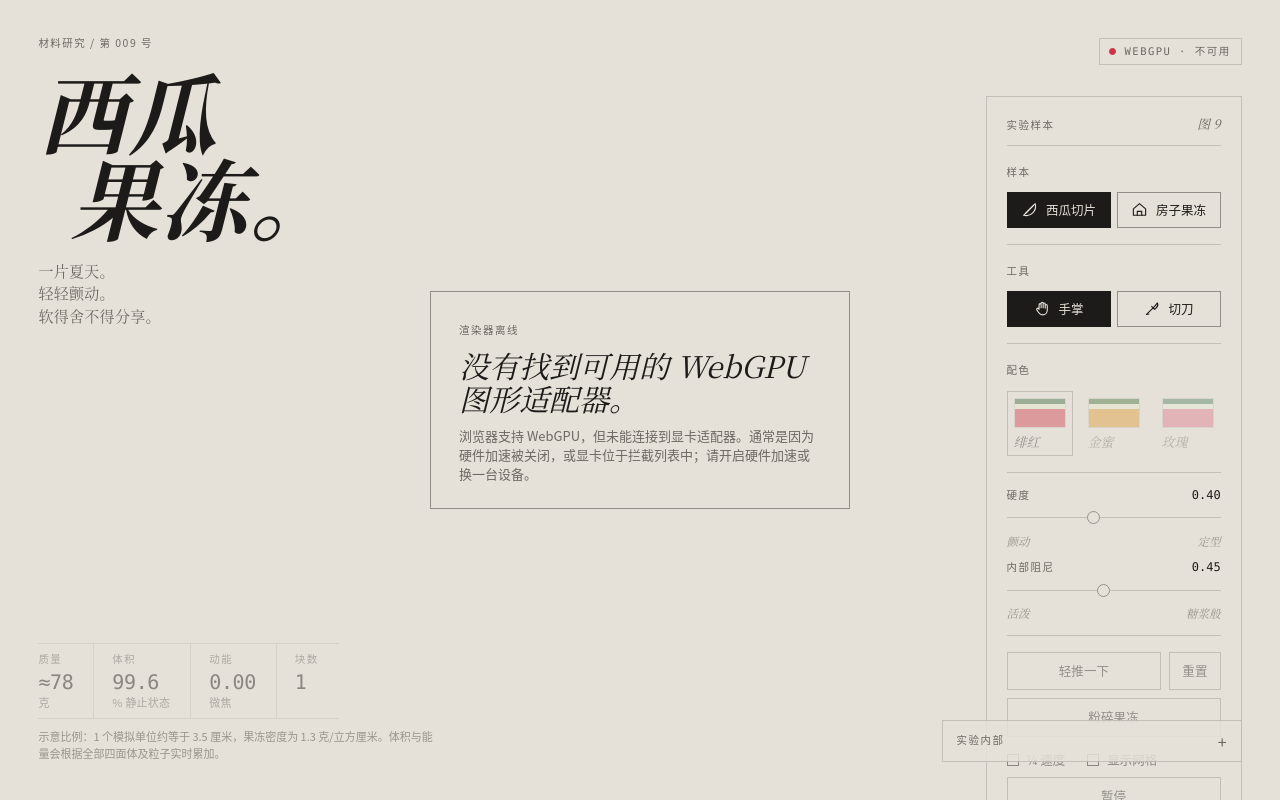
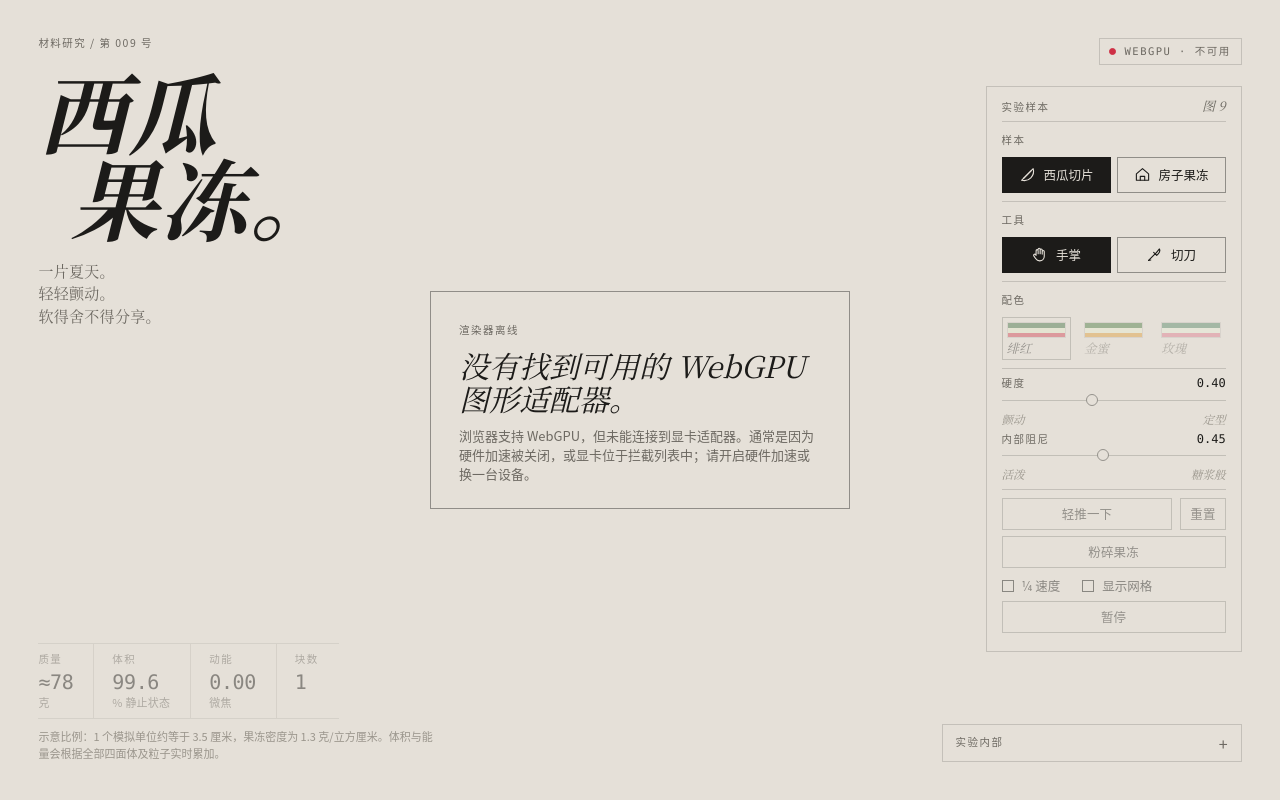
Before and after one commit to VanemKrAu/melon-jelly-zh, a plain HTML site: page index.html in a window 1280 px wide. Drawn offline with Linux system fonts and the light colour scheme.

Commit message:
fix: 修复「实验内部」说明框遮挡控制面板按钮
- 右侧面板与说明框合并为一个固定列 (.rail)：面板超高时在自身盒内滚动，不再压住下方按钮（符合上游原始规格 panel must scroll inside its own box and never overlap the notes）
- 面板加细滚动条样式，滚动条不再挤占内容宽度
- 新增矮屏紧凑档（<=960px / <=700px 高）并收紧基础间距，1366x768 等常见视口可一屏放下全部控件
- 窄屏堆叠布局下 .rail 用 display:contents 退回原网格排布，并修正面板被 grid 压成 40px 的 min-height 问题

```diff
--- a/index.html
+++ b/index.html
@@ -36,6 +36,7 @@
 
   <div class="status" id="status" data-state="live" role="status" aria-live="polite"><span class="dot" aria-hidden="true"></span><span id="statusText">WEBGPU · 实时</span></div>
 
+  <div class="rail">
   <aside class="panel" aria-label="样本控制面板">
     <header><span class="label">实验样本</span><span>图 9</span></header>
     <div class="group">
@@ -107,6 +108,7 @@
       <p>WGSL 着色器会先渲染地板、西瓜籽和气泡，再绘制西瓜背面来估计每条视线穿过果冻的距离。正面会根据该厚度折射后方景物，并以比尔–朗伯吸收计算颜色；浅色层还会加入乳白散射，薄边产生背光泛红，菲涅耳反射与 GGX 高光共同构成工作室质感。地面会得到染上果冻颜色的柔和主阴影，以及由俯视高度图生成的接触遮挡。</p>
     </div>
   </details>
+  </div>
 
   <script type="module" src="./game.js"></script>
 </body>
--- a/styles.css
+++ b/styles.css
@@ -66,8 +66,19 @@
   @keyframes breathe { 50% { opacity: .35; } }
 
   /* ── specimen panel ── */
-  .panel { position: fixed; right: var(--gutter); top: calc(var(--gutter) + 58px); width: 256px;
+  /* ── right rail ──
+     The specimen panel and the notes box live in one fixed column: the panel
+     takes the height it needs and the notes stay pinned to the bottom, so a
+     tall panel (or a short viewport) can never slide underneath the notes. */
+  .rail { position: fixed; right: var(--gutter); top: calc(var(--gutter) + 58px); bottom: var(--gutter);
+    width: 300px; display: flex; flex-direction: column; align-items: flex-end; gap: 12px; pointer-events: none; }
+  .rail > * { pointer-events: auto; }
+  .panel { position: static; width: 256px; max-height: 100%; min-height: 0; overflow-y: auto; overscroll-behavior: contain;
+    scrollbar-width: thin; scrollbar-color: rgba(28, 27, 25, .28) transparent;
     border: 1px solid var(--line); background: rgba(226, 223, 218, .78); padding: 20px 20px 18px; }
+  .panel::-webkit-scrollbar { width: 8px; }
+  .panel::-webkit-scrollbar-track { background: transparent; }
+  .panel::-webkit-scrollbar-thumb { background: rgba(28, 27, 25, .28); }
   .panel header { display: flex; justify-content: space-between; align-items: baseline; padding-bottom: 14px; border-bottom: 1px solid var(--line); }
   .panel header span:last-child { font: italic 13px/1 var(--serif); color: var(--muted); letter-spacing: 0; text-transform: none; }
   .group { padding: 16px 0; border-bottom: 1px solid var(--line); }
@@ -120,7 +131,7 @@
   .footnote { margin: 9px 0 0; font-size: 11px; color: var(--faint); max-width: 400px; }
 
   /* ── notes ── */
-  .notes { position: fixed; right: var(--gutter); bottom: var(--gutter); width: 300px; border: 1px solid var(--line); background: rgba(226, 223, 218, .9); }
+  .notes { position: static; width: 300px; margin-top: auto; border: 1px solid var(--line); background: rgba(226, 223, 218, .9); }
   .notes summary { list-style: none; cursor: pointer; padding: 12px 14px; display: flex; justify-content: space-between; align-items: center; }
   .notes summary::-webkit-details-marker { display: none; }
   .notes summary::after { content: "+"; font: 300 16px/1 var(--sans); color: var(--muted); }
@@ -135,6 +146,7 @@
   /* ── stacked layout for narrow screens ── */
   @media (max-width: 860px), (max-height: 560px) and (max-width: 1000px) {
     body { overflow: auto; }
+    .rail { display: contents; }
     .masthead, .status, .panel, .readouts, .notes, .stage { position: static; }
     body { display: grid; grid-template-columns: 1fr auto; grid-template-areas: "head status" "stage stage" "read read" "panel panel" "notes notes"; column-gap: 12px; padding: 0 0 var(--gutter); }
     .masthead { grid-area: head; padding: var(--gutter) 0 12px var(--gutter); }
@@ -150,22 +162,45 @@
     .stats > div { padding-right: 8px; }
     .stats > div + div { padding-left: 12px; }
     .stats dd { font-size: 18px; }
-    .panel { grid-area: panel; width: auto; margin: 14px var(--gutter) 0; background: transparent; }
+    .panel { grid-area: panel; width: auto; margin: 14px var(--gutter) 0; background: transparent; max-height: none; min-height: auto; overflow-y: visible; }
     .btn, .tool { min-height: 44px; font-size: 14px; }
     .toast { white-space: normal; width: max-content; max-width: 86vw; text-align: center; }
     .notes { grid-area: notes; width: auto; margin: 14px var(--gutter) 0; background: transparent; }
     .notes .body { max-height: none; }
   }
+  @media (max-height: 960px) and (min-width: 861px) {
+    /* Tighten the vertical rhythm on laptop viewports so the whole specimen
+       panel fits without scrolling past the cut / pause buttons. */
+    .rail { top: calc(var(--gutter) + 48px); gap: 10px; }
+    .panel { padding: 12px 15px 10px; }
+    .panel header { padding-bottom: 8px; }
+    .group { padding: 8px 0; }
+    .tools, .swatches { margin-top: 8px; }
+    .swatch { padding: 4px 4px 5px; }
+    .swatch .chip { height: 16px; }
+    .swname { margin-top: 4px; font-size: 12.5px; }
+    .slider + .slider { margin-top: 7px; }
+    input[type=range] { height: 16px; margin-top: 3px; }
+    input[type=range]::-webkit-slider-thumb { width: 12px; height: 12px; margin-top: -6px; }
+    input[type=range]::-moz-range-thumb { width: 10px; height: 10px; }
+    .slider .ends { margin-top: 1px; }
+    .btn { padding: 6px 9px; }
+    .btn.wide { margin-top: 6px; }
+    .checks { margin-top: 9px; }
+    .notes summary { padding: 10px 13px; }
+  }
   @media (max-height: 760px) and (min-width: 861px) {
-    .panel { padding: 14px 16px 12px; top: calc(var(--gutter) + 48px); }
-    .panel header { padding-bottom: 10px; }
-    .group { padding: 11px 0; }
-    .swatch .chip { height: 22px; }
-    .slider + .slider { margin-top: 8px; }
-    .checks { margin-top: 10px; }
-    .btn { padding: 7px 10px; }
     .hint { margin-bottom: 10px; font-size: 14px; }
     .masthead h1 { font-size: clamp(52px, 6.4vw, 96px); margin: 12px 0 14px; }
+  }
+  @media (max-height: 700px) and (min-width: 861px) {
+    /* Very short viewports (768p laptops): reclaim the outer margins and
+       shave the last few pixels so every control stays reachable. */
+    .rail { top: calc(var(--gutter) + 40px); bottom: 22px; gap: 8px; }
+    .panel { padding: 10px 14px 8px; }
+    .group { padding: 5px 0; }
+    .btn { padding: 5px 8px; }
+    .notes summary { padding: 9px 12px; }
   }
   @media (prefers-reduced-motion: reduce) {
     .status[data-state="live"] .dot { animation: none; }
```
